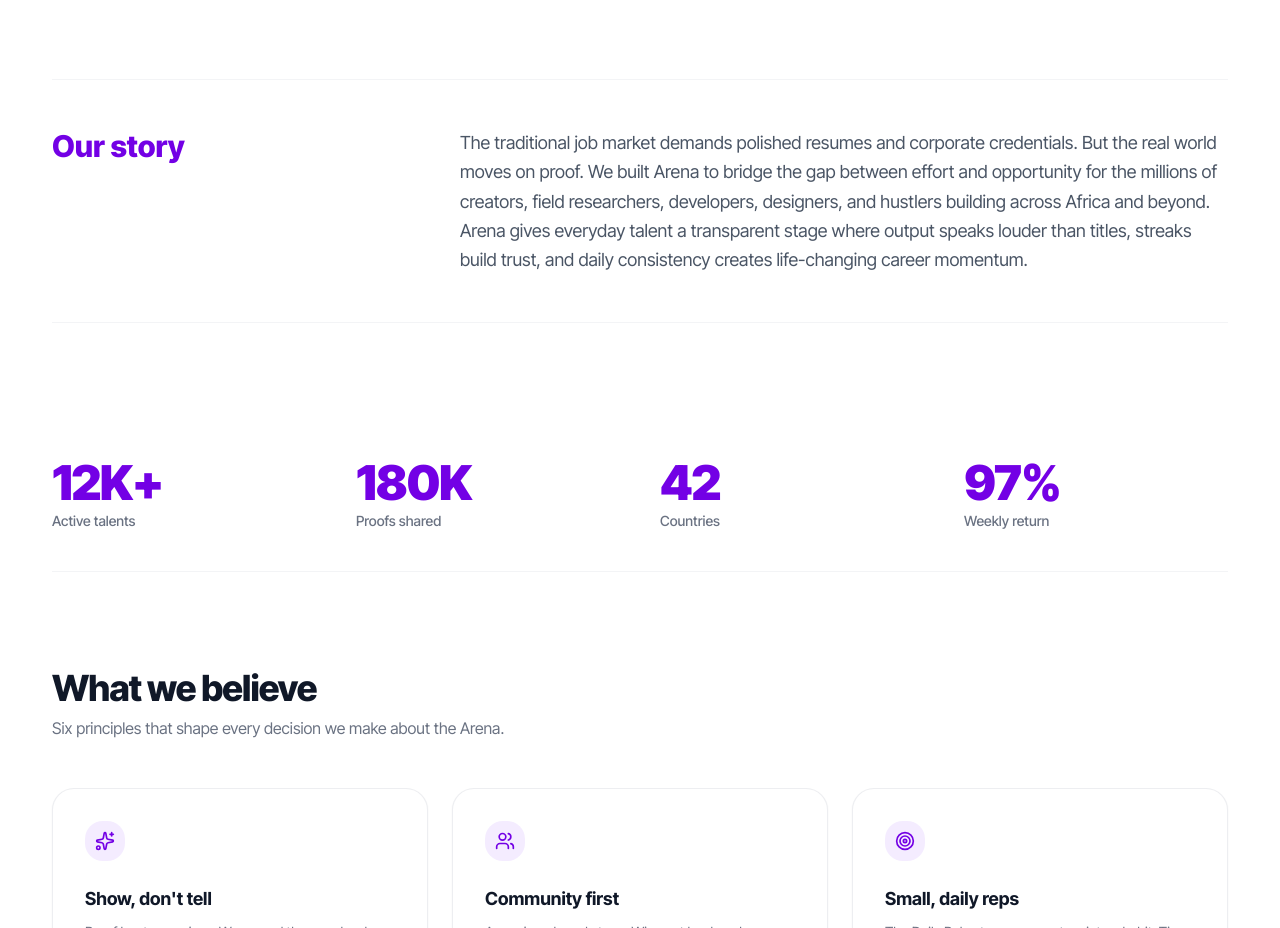
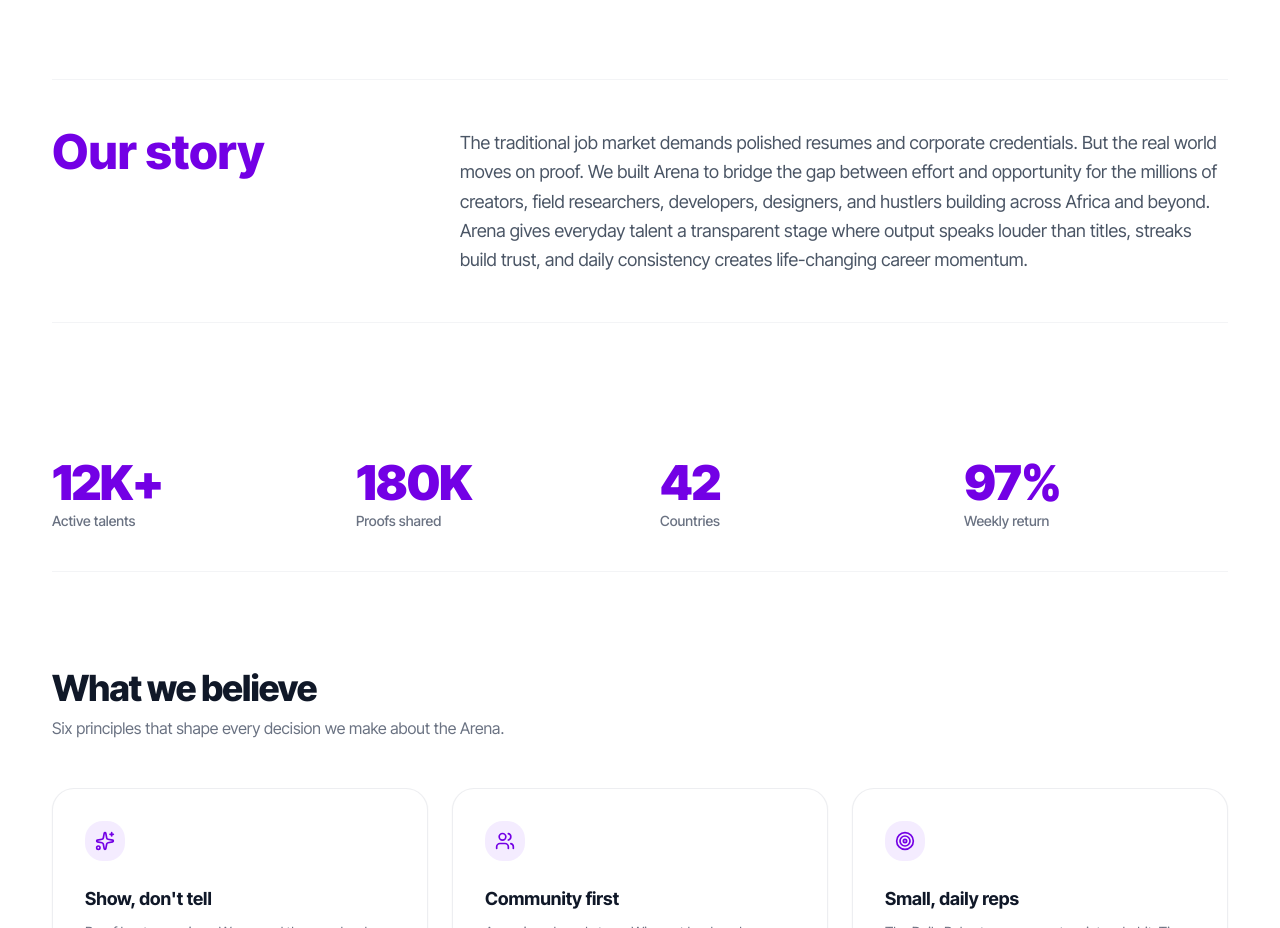
Before and after one commit to Malokunlabs/arena_talent, a Next.js app: page /about in a window 1280 px wide. Shown: the part 820-1748 px from the top of the page. Built offline with nearby package versions, Linux system fonts and the light colour scheme; no server answers.

Commit message:
style: upgrade Our story heading to h1 with larger font size

```diff
--- a/app/about/page.tsx
+++ b/app/about/page.tsx
@@ -99,9 +99,9 @@
           {/* Our Story Section */}
           <div className="grid grid-cols-1 md:grid-cols-12 gap-6 md:gap-12 items-start py-8 sm:py-12 border-t border-b border-gray-100">
             <div className="md:col-span-4">
-              <h2 className="text-2xl sm:text-3xl font-extrabold text-[#7300E5]">
+              <h1 className="text-4xl sm:text-5xl font-extrabold text-[#7300E5]">
                 Our story
-              </h2>
+              </h1>
             </div>
             <div className="md:col-span-8">
               <p className="text-gray-600 text-base sm:text-lg leading-relaxed font-normal">
```
